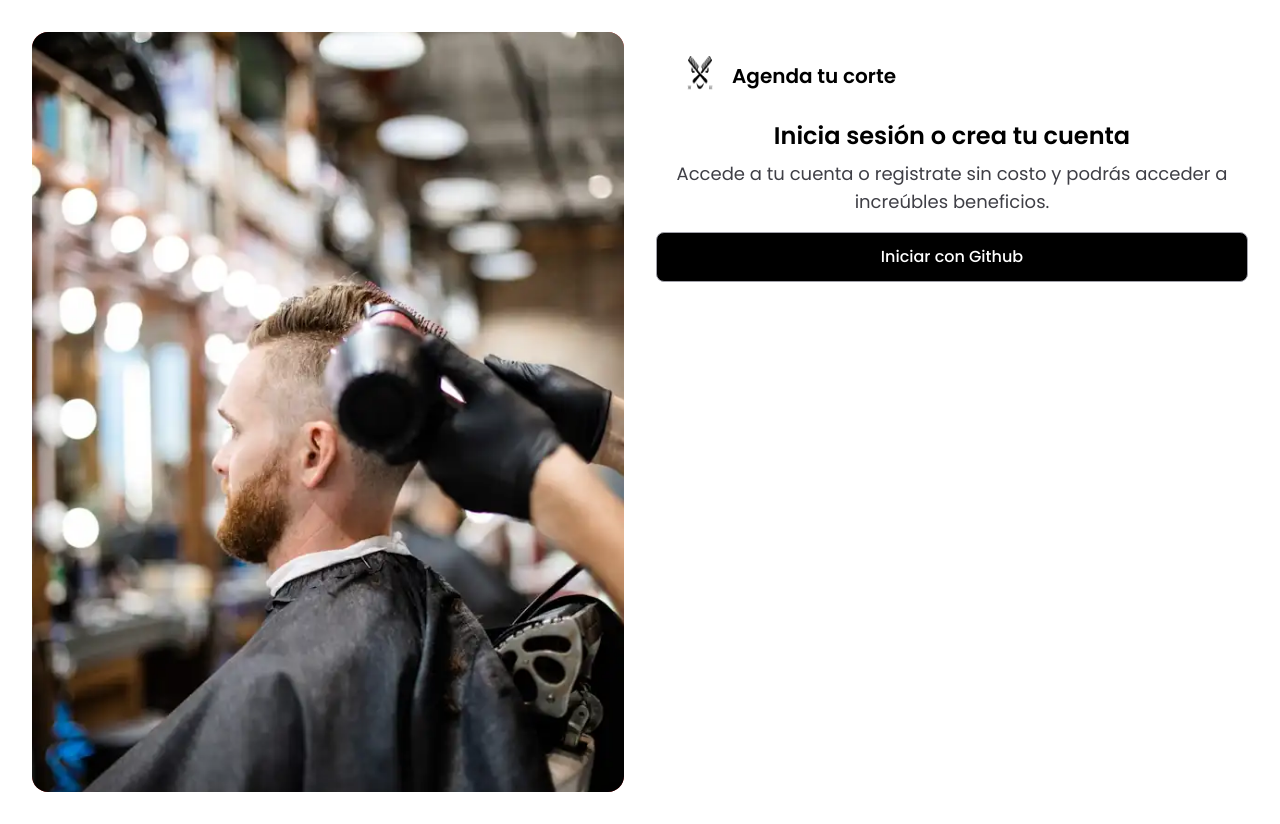
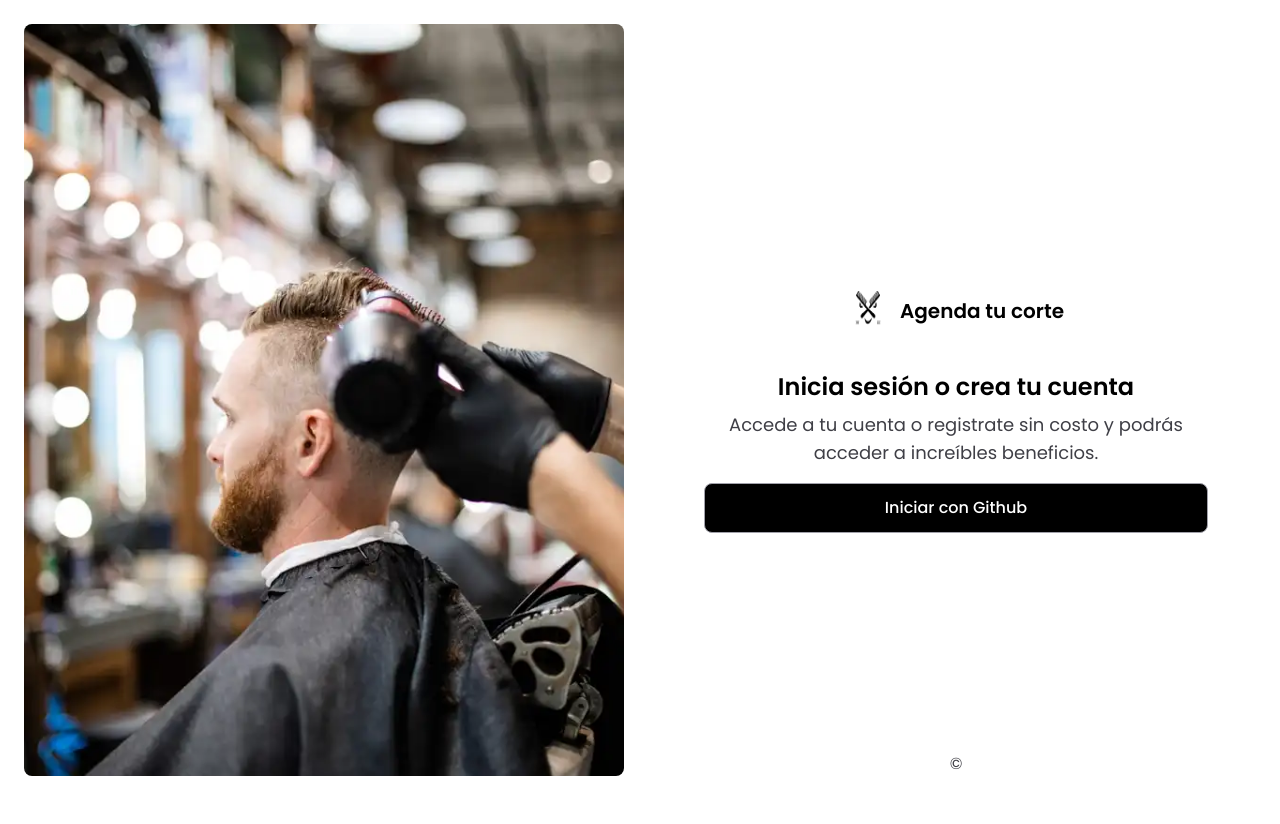
Before and after one commit to VicenteJ20/agenda-tu-corte, a Next.js app: page /auth/login in a window 1280 px wide. After the commit the page ends 800 px from the top, so only its background shows below. Built offline with nearby package versions, Linux system fonts and the light colour scheme; no server answers.

Commit message:
feat/se agrega página de signup y login con botones funcionales y layout diseñado para escritorio y móvil

```diff
--- a/src/app/auth/layout.tsx
+++ b/src/app/auth/layout.tsx
@@ -2,6 +2,7 @@ import { auth } from "@/auth";
 import { HeaderAuth } from "@/components/auth/Header";
 import Image from "next/image";
 import { redirect } from "next/navigation";
+import msg from '@/messages/es.json'
 
 async function AuthLayout({
   children,
@@ -15,13 +16,21 @@ async function AuthLayout({
   }
   return (
     <>
-      <main className='grid grid-cols-1 xl:grid-cols-2 gap-8 p-8 min-h-screen w-screen'>
-        <div className='hidden xl:block h-[95vh] bg-red-500 rounded-2xl'>
-          <Image src='/images/signin-banner.webp' alt='Sign in banner' width={600} height={800} className='rounded-2xl w-full h-full object-cover' />
-        </div>
-        <section>
+      <main className='grid grid-cols-1 xl:grid-cols-2 gap-8 px-6 max-h-screen w-screen'>
+        <section className='full relative py-6 max-h-screen'>
+          <Image
+            width={900}
+            height={1200}
+            src='/images/signin-banner.webp'
+            alt='Sign in banner'
+            className='w-full h-full rounded-lg object-cover object-center'  />
+        </section>
+        <section className='h-full relative py-20 flex flex-col gap-4 items-center justify-center'>
           <HeaderAuth />
-          {children}
+          <div className=''>
+            {children}
+          </div>
+          <footer className='text-center px-20 absolute bottom-6 text-zinc-700'>&copy; {msg.FooterBrand}</footer>
         </section>
       </main>
     </>
--- a/src/app/auth/login/page.tsx
+++ b/src/app/auth/login/page.tsx
@@ -1,14 +1,15 @@
 import { SignInBtns } from "@/components/SignInBtns";
 import { HeaderText } from "@/components/auth/HeaderText";
+import msg from '@/messages/es.json'
 
 const LoginPage = () => {
   return (
-    <section className=''>
+    <section className='px-12'>
       <HeaderText
-        title='Inicia sesión o crea tu cuenta'
-        description='Accede a tu cuenta o registrate sin costo y podrás acceder a increúbles beneficios.'
+        title={msg.LoginPage.title}
+        description={msg.LoginPage.subtitle}
       />
-      <SignInBtns />
+      <SignInBtns page='login' />
     </section>
   )
 }
--- a/src/app/auth/signup/page.tsx
+++ b/src/app/auth/signup/page.tsx
@@ -1,8 +1,16 @@
+import { HeaderText } from "@/components/auth/HeaderText";
+import { SignInBtns } from "@/components/SignInBtns";
+import msg from '@/messages/es.json'
+
 const SignUpPage = () => {
   return (
-    <div>
-      <h1 className='text-4xl font-bold text-red-400'>REGISTRO</h1>
-    </div>
+    <section className='px-12'>
+      <HeaderText
+        title={msg.SignupPage.title}
+        description={msg.SignupPage.subtitle}
+      />
+      <SignInBtns page='register' />
+    </section>
   )
 }
 
```
